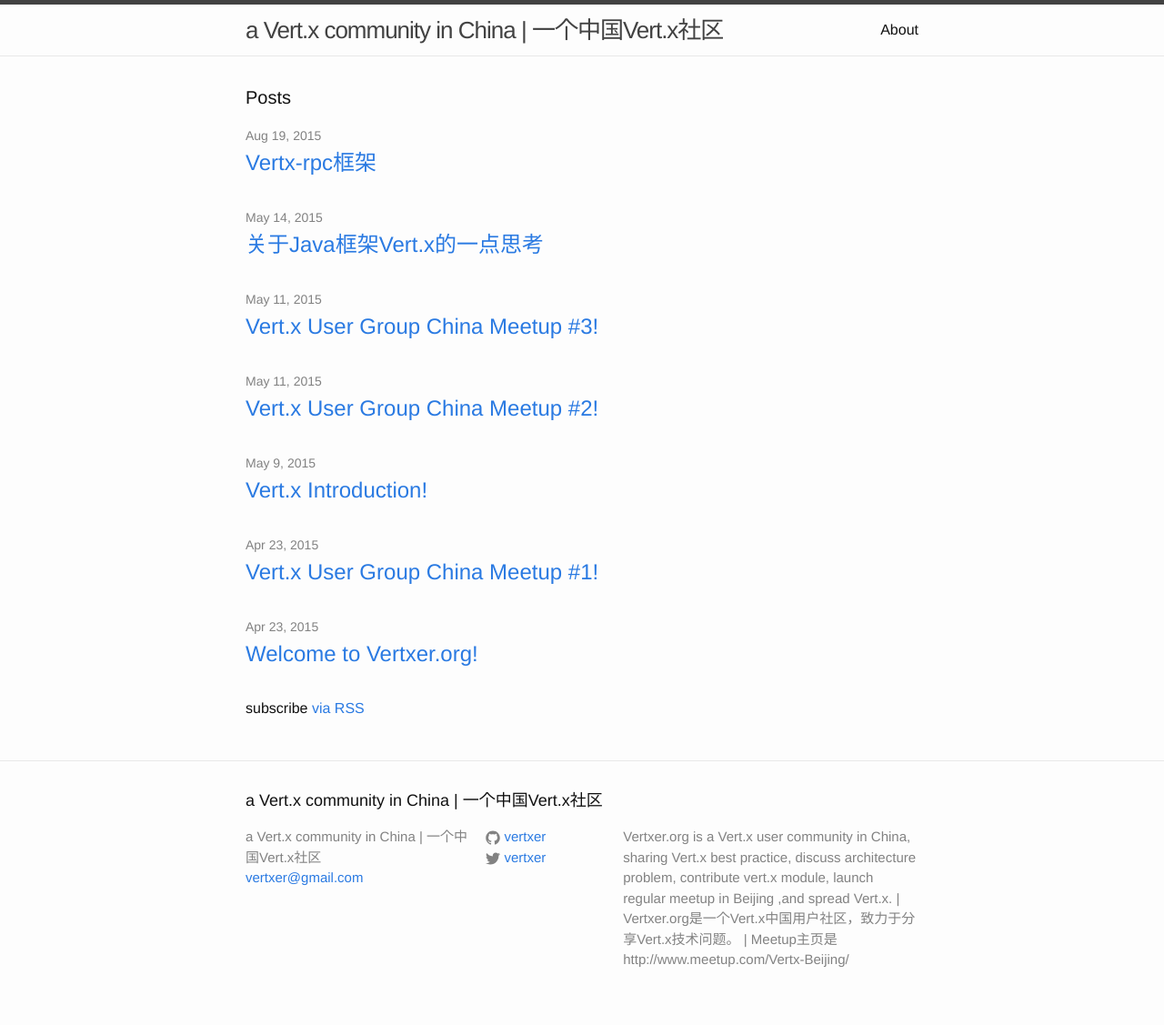
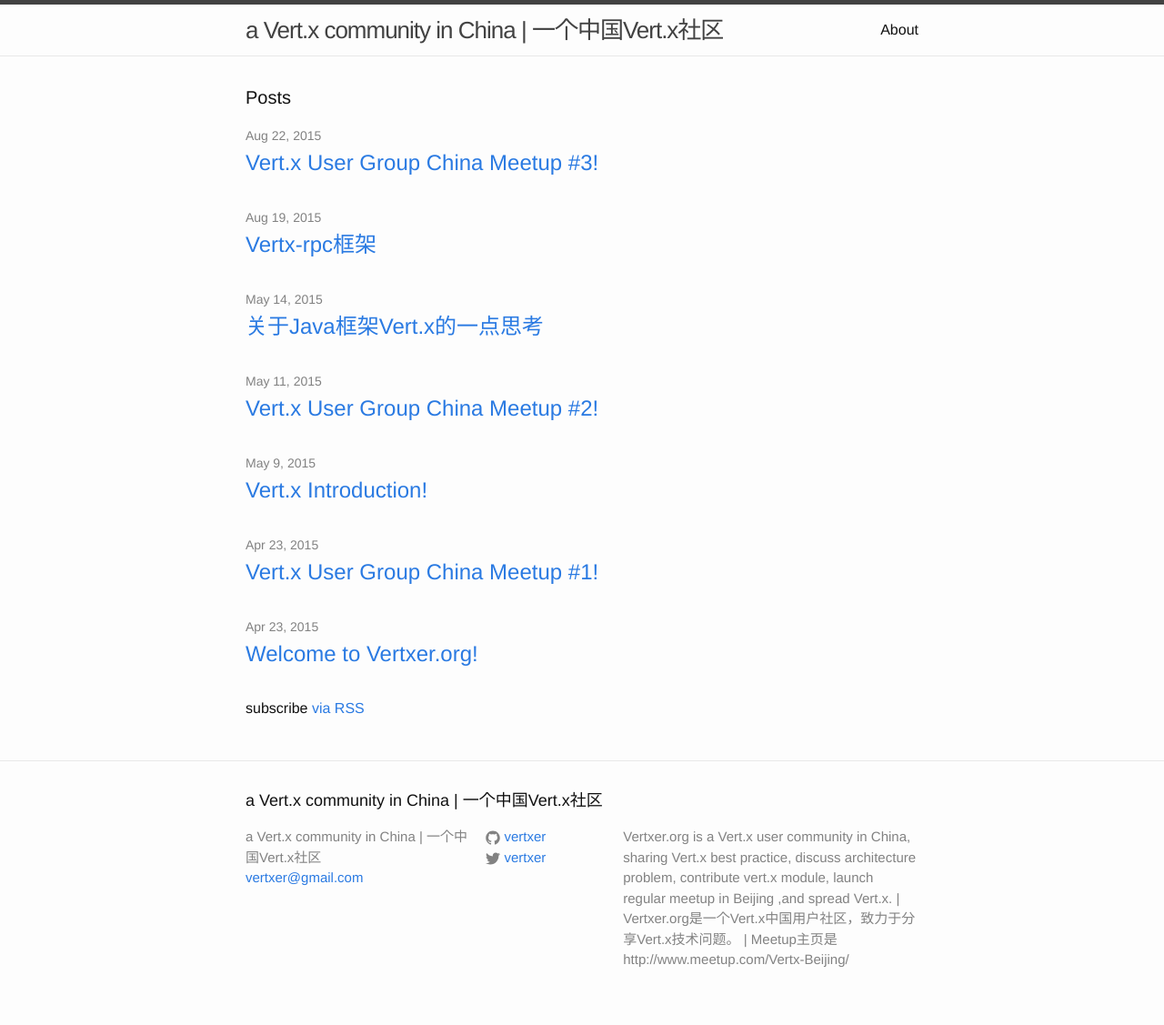
Before and after one commit to vertxer/vertxer.github.io, a Jekyll site: the page built from index.html, in a window 1280 px wide. Shown: the whole page at 91% size. Built offline with Jekyll 4.4.1, drawn with Linux system fonts in a browser that asks for light colours.

Commit message:
change the time

```diff
--- a/_posts/2015-08-22-vertx-beijing-third-meetup.markdown
+++ b/_posts/2015-08-22-vertx-beijing-third-meetup.markdown
@@ -1,7 +1,7 @@
 ---
 layout: post
 title:  "Vert.x User Group China Meetup #3!"
-date:   2015-05-11 09:00:00
+date:   2015-08-22 09:00:00
 categories: meetup
 ---
 
```
